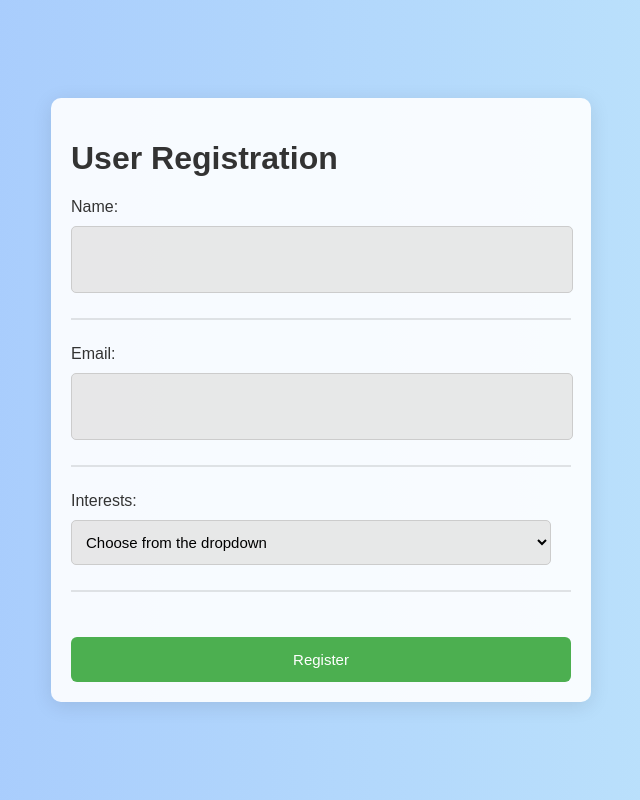
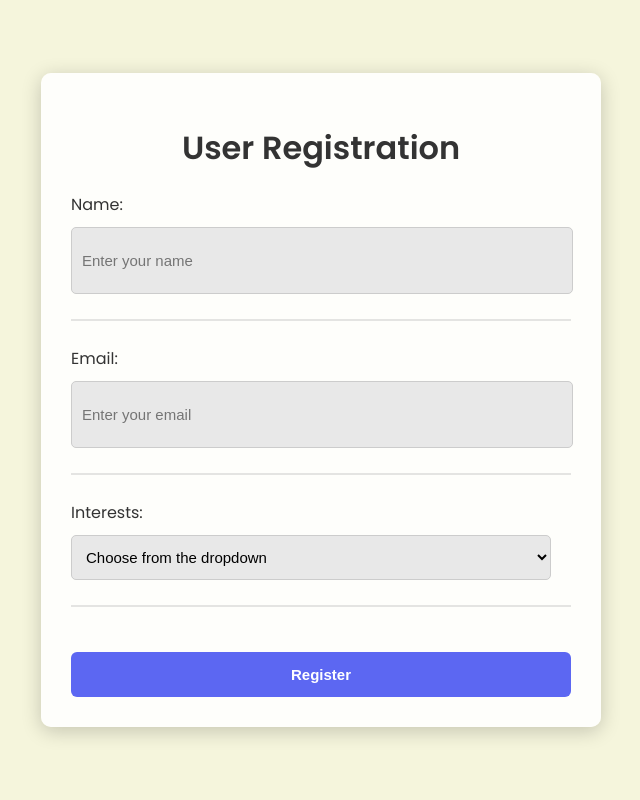
Before and after one commit to arjun-s-XL/docker-container, a website: page app/index.html in a window 1280 px wide. Shown: the whole page, without its empty margins (319-959 px from the left). Drawn offline with Linux system fonts and the light colour scheme.

```diff
--- a/app/index.html
+++ b/app/index.html
@@ -4,24 +4,31 @@
     <meta charset="UTF-8">
     <meta name="viewport" content="width=device-width, initial-scale=1.0">
     <title>User Registration</title>
+    <link href="https://fonts.googleapis.com/css2?family=Poppins:wght@400;600&display=swap" rel="stylesheet">
     <style>
         body {
             margin: 0;
-            font-family: Arial, sans-serif;
-            background: linear-gradient(to right, #a1c4fd, #c2e9fb); /* Lighter gradient colors */
-            color: #333; /* Darker text for better contrast */
+            font-family: 'Poppins', sans-serif;
+            background-color: #f5f5dc; /* Beige background color */
+            color: #333; /* Darker text for contrast */
             display: flex;
             justify-content: center;
             align-items: center;
             height: 100vh;
         }
         .container {
-            background: rgba(255, 255, 255, 0.9); /* Lighter background for the container */
+            background: rgba(255, 255, 255, 0.9);
             border-radius: 10px;
-            padding: 20px;
+            padding: 30px;
             width: 90%;
             max-width: 500px;
-            box-shadow: 0 4px 20px rgba(0, 0, 0, 0.1);
+            box-shadow: 0 4px 20px rgba(0, 0, 0, 0.2);
+        }
+        h1 {
+            text-align: center;
+            margin-bottom: 20px;
+            font-weight: 600;
+            color: #333; /* Darker title for better visibility */
         }
         .button {
             width: 100%;
@@ -29,24 +36,30 @@
             border-radius: 6px;
             font-size: 15px;
             margin-top: 20px;
-            background-color: #4CAF50;
+            background-color: #5c67f2; /* Button color */
             color: white;
             border: none;
             cursor: pointer;
             transition: background 0.3s;
+            font-weight: 600;
         }
         .button:hover {
-            background-color: #45a049;
+            background-color: #4a54e1; /* Darker shade on hover */
         }
         input, select {
             width: calc(100% - 20px);
-            height: 45px; /* Set height to 45px */
+            height: 45px;
             border-radius: 5px;
             padding: 10px;
             margin-top: 10px;
-            border: 1px solid #ccc; /* Added border for visibility */
+            border: 1px solid #ccc;
             font-size: 15px;
             background: rgba(230, 230, 230, 0.9);
+            transition: border 0.3s;
+        }
+        input:focus, select:focus {
+            border-color: #5c67f2; /* Focus border color */
+            outline: none;
         }
         hr {
             margin: 25px 0;
@@ -57,20 +70,20 @@
 <body>
     <div class='container'>
         <h1>User Registration</h1>
-        <span>Name: </span><input type="text" id='input-name' />
+        <span>Name: </span><input type="text" id='input-name' placeholder="Enter your name" />
         <hr />
-        <span>Email: </span><input type="email" id='input-email' />
+        <span>Email: </span><input type="email" id='input-email' placeholder="Enter your email" />
         <hr />
         <span>Interests: </span>
         <select id='input-interests'>
-            <option value="" disabled selected>Choose from the dropdown</option> <!-- Default option -->
+            <option value="" disabled selected>Choose from the dropdown</option>
             <option value="System Development">System Development</option>
             <option value="App Development">App Development</option>
             <option value="Quality Assurance">Quality Assurance</option>
             <option value="Automation">Automation</option>
             <option value="DevOps">DevOps</option>
             <option value="Artificial Intelligence">Artificial Intelligence</option>
-            <option value="Project Management & Operations">Project Management & Operations</option> <!-- Combined option -->
+            <option value="Project Management & Operations">Project Management & Operations</option>
         </select>
         <hr />
         <button class='button' onclick="handleRegister()">Register</button>
```
Also changed, not shown: app/server.js (+9 -5 lines).
